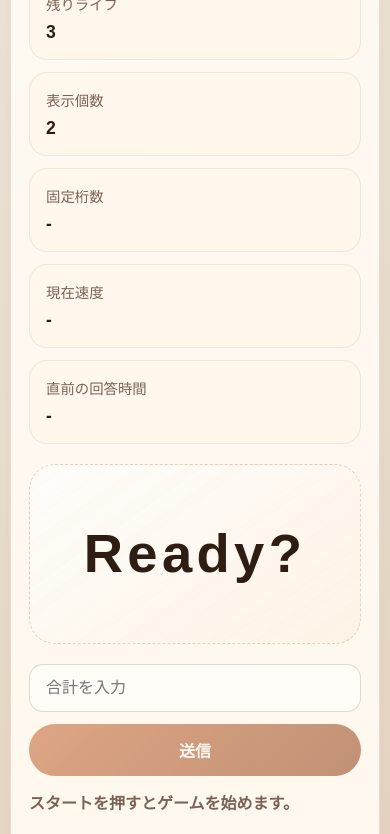
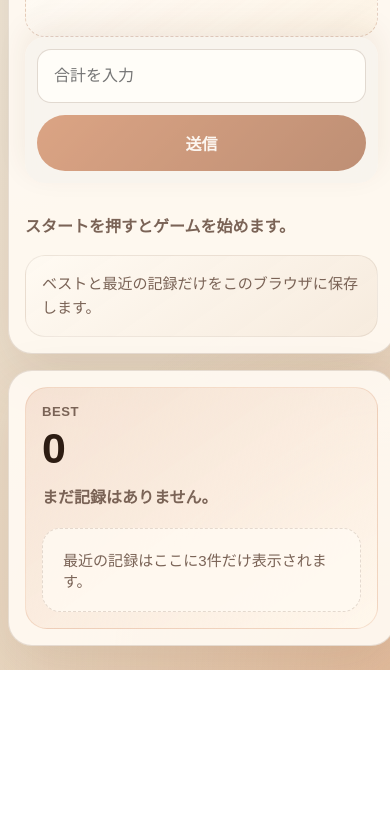
Before and after one commit to nekotype/MentalMath, a plain HTML site: page index.html in a window 390 px wide. Shown: the part 661-1495 px from the top of the page. After the commit the page ends 1331 px from the top, so only its background shows below. Drawn offline with Linux system fonts and the light colour scheme.

Commit message:
Simplify mobile-first game UI

```diff
--- a/index.html
+++ b/index.html
@@ -30,6 +30,7 @@
       min-height: 100vh;
       font-family: var(--font-body);
       color: var(--text);
+      -webkit-text-size-adjust: 100%;
       background:
         radial-gradient(circle at top left, rgba(255, 213, 163, 0.9), transparent 32%),
         radial-gradient(circle at bottom right, rgba(214, 127, 77, 0.28), transparent 28%),
@@ -37,15 +38,15 @@
     }
 
     .shell {
-      width: min(1120px, calc(100% - 32px));
+      width: min(680px, calc(100% - 24px));
       margin: 0 auto;
-      padding: 28px 0 48px;
+      padding: 18px 0 32px;
     }
 
     .hero {
-      padding: 28px;
+      padding: 22px 20px;
       border: 1px solid var(--border);
-      border-radius: 28px;
+      border-radius: 24px;
       background: linear-gradient(150deg, rgba(255, 247, 236, 0.96), rgba(250, 236, 217, 0.9));
       box-shadow: var(--shadow);
     }
@@ -60,16 +61,15 @@
 
     .hero p {
       margin: 0;
-      max-width: 60ch;
       color: var(--muted);
-      line-height: 1.7;
+      line-height: 1.65;
     }
 
     .grid {
       display: grid;
-      grid-template-columns: 1.3fr 0.9fr;
-      gap: 24px;
-      margin-top: 24px;
+      grid-template-columns: 1fr;
+      gap: 16px;
+      margin-top: 16px;
     }
 
     .panel {
@@ -80,14 +80,14 @@
     }
 
     .panel-inner {
-      padding: 24px;
+      padding: 18px;
     }
 
     .settings {
       display: grid;
       grid-template-columns: repeat(2, minmax(0, 1fr));
-      gap: 16px;
-      margin-bottom: 18px;
+      gap: 12px;
+      margin-bottom: 14px;
     }
 
     .field {
@@ -119,6 +119,7 @@
       padding: 14px 16px;
       background: #fffdf8;
       color: var(--text);
+      font-size: 16px;
       transition: border-color 160ms ease, box-shadow 160ms ease, transform 160ms ease;
     }
 
@@ -150,10 +151,7 @@
     }
 
     .button-row {
-      display: flex;
-      flex-wrap: wrap;
-      gap: 12px;
-      margin: 18px 0 20px;
+      margin: 8px 0 16px;
     }
 
     .primary {
@@ -161,41 +159,27 @@
       background: linear-gradient(135deg, var(--accent), var(--accent-strong));
     }
 
-    .secondary {
-      color: var(--accent-strong);
-      background: rgba(196, 99, 46, 0.12);
+    .button-row .primary {
+      width: 100%;
+      padding: 16px 20px;
+      font-size: 1rem;
     }
 
-    .stats {
-      display: grid;
-      grid-template-columns: repeat(3, minmax(0, 1fr));
-      gap: 12px;
-      margin-bottom: 20px;
-    }
-
-    .stat-card {
-      padding: 16px;
+    .session-note {
+      margin-bottom: 14px;
+      padding: 14px 16px;
       border-radius: 18px;
       background: var(--panel-strong);
       border: 1px solid rgba(89, 54, 32, 0.09);
-    }
-
-    .stat-card strong {
-      display: block;
-      margin-top: 8px;
-      font-size: clamp(1.1rem, 2vw, 1.5rem);
-    }
-
-    .stat-card span {
       color: var(--muted);
-      font-size: 0.9rem;
+      line-height: 1.5;
     }
 
     .display-board {
       display: grid;
       place-items: center;
-      min-height: 240px;
-      border-radius: 26px;
+      min-height: 220px;
+      border-radius: 24px;
       border: 1px dashed rgba(143, 61, 18, 0.22);
       background:
         linear-gradient(145deg, rgba(255, 255, 255, 0.72), rgba(253, 243, 229, 0.94)),
@@ -206,13 +190,13 @@
           transparent 12px,
           transparent 26px
         );
-      margin-bottom: 20px;
+      margin-bottom: 16px;
       overflow: hidden;
     }
 
     .display-number {
       font-family: var(--font-display);
-      font-size: clamp(3.4rem, 12vw, 7rem);
+      font-size: clamp(4rem, 18vw, 7rem);
       font-weight: 800;
       letter-spacing: 0.08em;
       opacity: 0;
@@ -230,6 +214,11 @@
       grid-template-columns: 1fr auto;
       gap: 12px;
       align-items: center;
+    }
+
+    .answer-row input,
+    .answer-row button {
+      min-height: 54px;
     }
 
     .status {
@@ -251,17 +240,17 @@
     }
 
     .summary-box {
-      padding: 18px;
+      padding: 16px;
       border-radius: 20px;
       background: linear-gradient(145deg, rgba(255, 250, 242, 0.98), rgba(246, 234, 220, 0.95));
       border: 1px solid rgba(89, 54, 32, 0.09);
-      margin-top: 18px;
-      line-height: 1.7;
+      margin-top: 14px;
+      line-height: 1.6;
       color: var(--muted);
     }
 
-    .best-record {
-      padding: 20px;
+    .history-card {
+      padding: 18px;
       border-radius: 22px;
       background: linear-gradient(145deg, rgba(196, 99, 46, 0.14), rgba(255, 247, 236, 0.96));
       border: 1px solid rgba(196, 99, 46, 0.16);
@@ -270,7 +259,7 @@
     .best-score-value {
       margin: 8px 0 4px;
       font-family: var(--font-display);
-      font-size: clamp(2.2rem, 6vw, 3.4rem);
+      font-size: clamp(2rem, 11vw, 3rem);
       font-weight: 800;
       line-height: 1;
     }
@@ -278,16 +267,13 @@
     .history-list {
       display: flex;
       flex-direction: column;
-      gap: 12px;
-      margin-top: 18px;
-      max-height: 540px;
-      overflow: auto;
-      padding-right: 4px;
+      gap: 10px;
+      margin-top: 16px;
     }
 
     .history-item {
-      padding: 16px;
-      border-radius: 18px;
+      padding: 14px 16px;
+      border-radius: 16px;
       background: rgba(255, 249, 241, 0.95);
       border: 1px solid rgba(89, 54, 32, 0.09);
     }
@@ -300,8 +286,8 @@
     .history-item span {
       display: block;
       color: var(--muted);
-      line-height: 1.6;
-      font-size: 0.94rem;
+      line-height: 1.5;
+      font-size: 0.92rem;
     }
 
     .history-empty {
@@ -312,31 +298,84 @@
       border: 1px dashed rgba(89, 54, 32, 0.16);
     }
 
-    @media (max-width: 920px) {
-      .grid {
-        grid-template-columns: 1fr;
-      }
-    }
-
     @media (max-width: 640px) {
       .shell {
-        width: min(100% - 20px, 1120px);
-        padding-top: 20px;
+        width: min(100% - 16px, 680px);
+        padding: 10px 0 calc(24px + env(safe-area-inset-bottom));
       }
 
-      .hero,
+      .hero {
+        padding: 16px;
+        border-radius: 20px;
+      }
+
+      .hero h1 {
+        margin-bottom: 8px;
+        font-size: clamp(1.6rem, 8vw, 2.3rem);
+      }
+
+      .hero p {
+        font-size: 0.94rem;
+        line-height: 1.55;
+      }
+
       .panel-inner {
-        padding: 18px;
+        padding: 16px;
       }
 
       .settings,
-      .stats,
       .answer-row {
         grid-template-columns: 1fr;
       }
 
+      .field label,
+      .section-title {
+        font-size: 0.82rem;
+      }
+
+      .button-row {
+        margin-bottom: 12px;
+      }
+
+      .button-row .primary {
+        min-height: 56px;
+      }
+
+      .session-note,
+      .summary-box,
+      .history-item,
+      .history-empty {
+        font-size: 0.94rem;
+      }
+
       .display-board {
-        min-height: 180px;
+        min-height: 200px;
+        border-radius: 20px;
+      }
+
+      .display-number {
+        font-size: clamp(3.5rem, 22vw, 5.4rem);
+      }
+
+      .answer-row {
+        position: sticky;
+        bottom: 0;
+        z-index: 5;
+        margin-top: 14px;
+        padding: 12px;
+        border-radius: 20px;
+        background: rgba(248, 244, 237, 0.94);
+        backdrop-filter: blur(10px);
+        box-shadow: 0 -10px 30px rgba(86, 50, 22, 0.08);
+      }
+
+      .answer-row button {
+        width: 100%;
+        min-height: 56px;
+      }
+
+      .history-card {
+        padding: 16px;
       }
     }
   </style>
@@ -346,8 +385,7 @@
     <section class="hero">
       <h1>フラッシュ暗算ゲーム</h1>
       <p>
-        数字が一瞬ずつ連続で表示されます。見えた数字の合計を答えて、次のラウンドへ進みましょう。
-        正解すると表示される数字の数が増え、速度も少しずつ上がります。3回ミスするとゲーム終了です。
+        数字を見て、合計を入れるだけ。片手でも遊びやすい、スマホ向けのシンプル版です。
       </p>
     </section>
 
@@ -377,34 +415,10 @@
 
           <div class="button-row">
             <button id="start-button" class="primary" type="button">スタート</button>
-            <button id="restart-button" class="secondary" type="button">リスタート</button>
           </div>
 
-          <div class="stats">
-            <div class="stat-card">
-              <span>現在ラウンド</span>
-              <strong id="round-value">0</strong>
-            </div>
-            <div class="stat-card">
-              <span>残りライフ</span>
-              <strong id="lives-value">3</strong>
-            </div>
-            <div class="stat-card">
-              <span>表示個数</span>
-              <strong id="count-value">2</strong>
-            </div>
-            <div class="stat-card">
-              <span>固定桁数</span>
-              <strong id="digit-value">-</strong>
-            </div>
-            <div class="stat-card">
-              <span>現在速度</span>
-              <strong id="speed-value">-</strong>
-            </div>
-            <div class="stat-card">
-              <span>直前の回答時間</span>
-              <strong id="last-answer-value">-</strong>
-            </div>
+          <div id="session-note" class="session-note">
+            2個の数字から開始します。正解すると1個ずつ増えます。
           </div>
 
           <div class="display-board" aria-live="polite">
@@ -416,6 +430,8 @@
               id="answer-input"
               type="text"
               inputmode="numeric"
+              enterkeyhint="done"
+              pattern="-?[0-9]*"
               autocomplete="off"
               placeholder="合計を入力"
               disabled
@@ -425,21 +441,17 @@
 
           <div id="status-message" class="status neutral">スタートを押すとゲームを始めます。</div>
           <div id="summary-box" class="summary-box">
-            最高ラウンドや回答時間はプレイ後にここへ表示されます。履歴はこのブラウザ内に保存されます。
+            ベストと最近の記録だけをこのブラウザに保存します。
           </div>
         </div>
       </section>
 
       <aside class="panel">
         <div class="panel-inner">
-          <section class="best-record">
-            <div class="section-title">Best Score</div>
+          <section class="history-card">
+            <div class="section-title">Best</div>
             <div id="best-score-value" class="best-score-value">0</div>
             <div id="best-score-detail" class="status neutral">まだ記録はありません。</div>
-          </section>
-
-          <section>
-            <div class="section-title" style="margin-top: 22px;">プレイ履歴</div>
             <div id="history-list" class="history-list"></div>
           </section>
         </div>
@@ -479,18 +491,12 @@
       digitSelect: document.getElementById("digit-select"),
       speedSelect: document.getElementById("speed-select"),
       startButton: document.getElementById("start-button"),
-      restartButton: document.getElementById("restart-button"),
       submitButton: document.getElementById("submit-button"),
       answerInput: document.getElementById("answer-input"),
       displayNumber: document.getElementById("display-number"),
       statusMessage: document.getElementById("status-message"),
+      sessionNote: document.getElementById("session-note"),
       summaryBox: document.getElementById("summary-box"),
-      roundValue: document.getElementById("round-value"),
-      livesValue: document.getElementById("lives-value"),
-      countValue: document.getElementById("count-value"),
-      digitValue: document.getElementById("digit-value"),
-      speedValue: document.getElementById("speed-value"),
-      lastAnswerValue: document.getElementById("last-answer-value"),
       bestScoreValue: document.getElementById("best-score-value"),
       bestScoreDetail: document.getElementById("best-score-detail"),
       historyList: document.getElementById("history-list")
@@ -588,13 +594,19 @@
       elements.statusMessage.className = `status ${tone}`;
     }
 
-    function updateStats() {
-      elements.roundValue.textContent = String(state.round);
-      elements.livesValue.textContent = String(state.lives);
-      elements.countValue.textContent = String(state.currentCount);
-      elements.digitValue.textContent = state.round === 0 ? "-" : `${state.digitLength}桁`;
-      elements.speedValue.textContent = state.round === 0 ? "-" : formatSeconds(state.displaySeconds);
-      elements.lastAnswerValue.textContent = formatMs(state.lastAnswerMs);
+    function updateSessionNote() {
+      if (state.isGameOver) {
+        elements.sessionNote.textContent = `今回の到達ラウンドは ${state.round}。もう一度遊べます。`;
+        return;
+      }
+
+      if (state.round === 0) {
+        elements.sessionNote.textContent = "2個の数字から開始します。正解すると1個ずつ増えます。";
+        return;
+      }
+
+      elements.sessionNote.textContent =
+        `${state.currentCount}個表示 / ${state.digitLength}桁 / 速度 ${formatSeconds(state.displaySeconds)} / 残り${state.lives}回ミス可`;
     }
 
     function updateControlStates() {
@@ -604,8 +616,8 @@
 
       elements.digitSelect.disabled = playing || state.isShowingSequence || state.isTransitioning;
       elements.speedSelect.disabled = playing || state.isShowingSequence || state.isTransitioning;
-      elements.startButton.disabled = playing || state.isShowingSequence || state.isTransitioning;
-      elements.restartButton.disabled = state.isShowingSequence;
+      elements.startButton.disabled = state.isShowingSequence || state.isTransitioning;
+      elements.startButton.textContent = playing ? "やりなおす" : "スタート";
       elements.answerInput.disabled = !canAnswer;
       elements.submitButton.disabled = !canAnswer;
     }
@@ -620,7 +632,7 @@
 
       elements.bestScoreValue.textContent = best ? String(best.maxRound) : "0";
       elements.bestScoreDetail.textContent = best
-        ? `${best.digitLength}桁 / 初期速度 ${best.initialDisplaySeconds.toFixed(1)}秒 / 最速 ${formatMs(best.bestAnswerMs)}`
+        ? `${best.digitLength}桁 / 初期 ${best.initialDisplaySeconds.toFixed(1)}秒 / 最速 ${formatMs(best.bestAnswerMs)}`
         : "まだ記録はありません。";
       elements.bestScoreDetail.className = "status neutral";
     }
@@ -631,26 +643,26 @@
       if (!state.historyRecords.length) {
         const empty = document.createElement("div");
         empty.className = "history-empty";
-        empty.textContent = "まだ履歴はありません。最初のプレイ結果がここに表示されます。";
+        empty.textContent = "最近の記録はここに3件だけ表示されます。";
         elements.historyList.appendChild(empty);
         return;
       }
 
       const sorted = [...state.historyRecords].sort((a, b) => {
         return new Date(b.playedAt).getTime() - new Date(a.playedAt).getTime();
-      });
+      }).slice(0, 3);
 
       for (const record of sorted) {
         const item = document.createElement("article");
         item.className = "history-item";
 
         const title = document.createElement("strong");
-        title.textContent = `${formatDateTime(record.playedAt)} / ラウンド ${record.maxRound}`;
+        title.textContent = `${formatDateTime(record.playedAt)} / R${record.maxRound}`;
 
         const detail = document.createElement("span");
         detail.textContent =
-          `${record.digitLength}桁, 初期速度 ${record.initialDisplaySeconds.toFixed(1)}秒, ` +
-          `最大個数 ${record.maxCount}, 平均 ${formatMs(record.averageAnswerMs)}, 最速 ${formatMs(record.bestAnswerMs)}`;
+          `${record.digitLength}桁 / ${record.initialDisplaySeconds.toFixed(1)}秒 / ` +
+          `最大 ${record.maxCount}個 / 最速 ${formatMs(record.bestAnswerMs)}`;
 
         item.appendChild(title);
         item.appendChild(detail);
@@ -688,8 +700,8 @@
       elements.answerInput.value = "";
       showDisplay("Ready?", true);
       setStatus("スタートを押すとゲームを始めます。", "neutral");
-      renderSummary("最高ラウンドや回答時間はプレイ後にここへ表示されます。履歴はこのブラウザ内に保存されます。");
-      updateStats();
+      renderSummary("ベストと最近の記録だけをこのブラウザに保存します。");
+      updateSessionNote();
       updateControlStates();
     }
 
@@ -712,8 +724,7 @@
       renderBestScore();
       renderHistory();
       renderSummary(
-        `ゲーム終了。到達ラウンド ${record.maxRound}、最大表示個数 ${record.maxCount}、` +
-        `平均回答時間 ${formatMs(record.averageAnswerMs)}、最速回答時間 ${formatMs(record.bestAnswerMs)}。`
+        `ゲーム終了。ラウンド ${record.maxRound}、最大 ${record.maxCount}個、最速 ${formatMs(record.bestAnswerMs)}。`
       );
     }
 
@@ -737,6 +748,7 @@
       updateControlStates();
       showDisplay("?", true);
       setStatus("合計を入力してください。Enterでも送信できます。", "neutral");
+      updateSessionNote();
       elements.answerInput.focus();
     }
 
@@ -749,10 +761,10 @@
       state.sequence = generateSequence(state.currentCount, state.digitLength);
       state.correctSum = state.sequence.reduce((sum, value) => sum + value, 0);
 
-      updateStats();
+      updateSessionNote();
       setStatus(`ラウンド ${state.round}。${state.currentCount}個の数字を覚えましょう。`, "neutral");
       await showSequence(state.sequence);
-      updateStats();
+      updateSessionNote();
     }
 
     async function queueNextRound(message, tone) {
@@ -775,6 +787,7 @@
       updateControlStates();
       showDisplay("Finish", true);
       setStatus(extraMessage, "warn");
+      updateSessionNote();
       persistGameResult();
     }
 
@@ -801,11 +814,12 @@
       const elapsedMs = Math.round(performance.now() - state.answerStartedAt);
       state.lastAnswerMs = elapsedMs;
       state.answerTimes.push(elapsedMs);
-      updateStats();
+      updateSessionNote();
 
       if (answerValue === state.correctSum) {
         const previousCount = state.currentCount;
         state.currentCount += 1;
+        updateSessionNote();
         renderSummary(
           `正解。ラウンド ${state.round} は ${previousCount}個の数字でした。` +
           `回答時間は ${formatMs(elapsedMs)}。次は ${state.currentCount}個になります。`
@@ -815,7 +829,7 @@
       }
 
       state.lives -= 1;
-      updateStats();
+      updateSessionNote();
 
       if (state.lives <= 0) {
         gameOver(`不正解。正解は ${state.correctSum} でした。3回ミスしたため終了です。`);
@@ -842,10 +856,6 @@
       startGame();
     });
 
-    elements.restartButton.addEventListener("click", () => {
-      startGame();
-    });
-
     elements.submitButton.addEventListener("click", () => {
       submitAnswer();
     });
```
